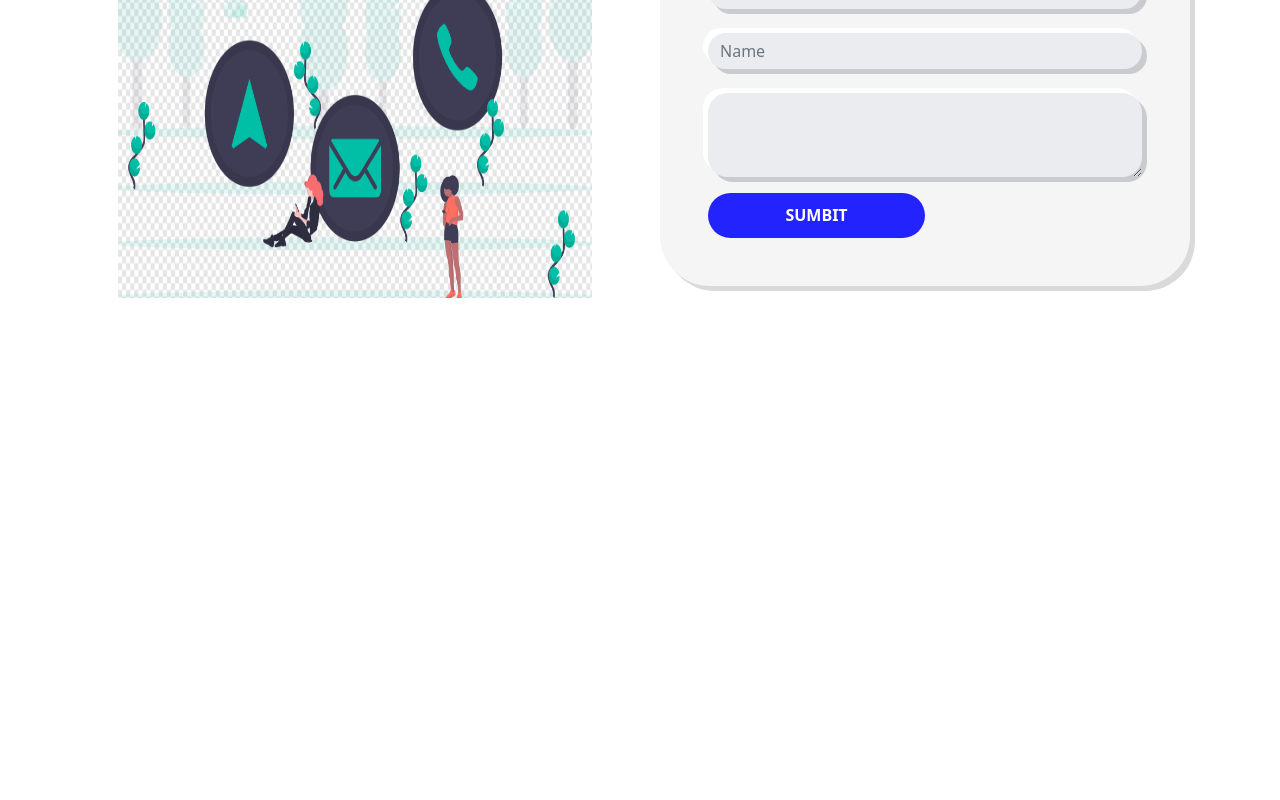
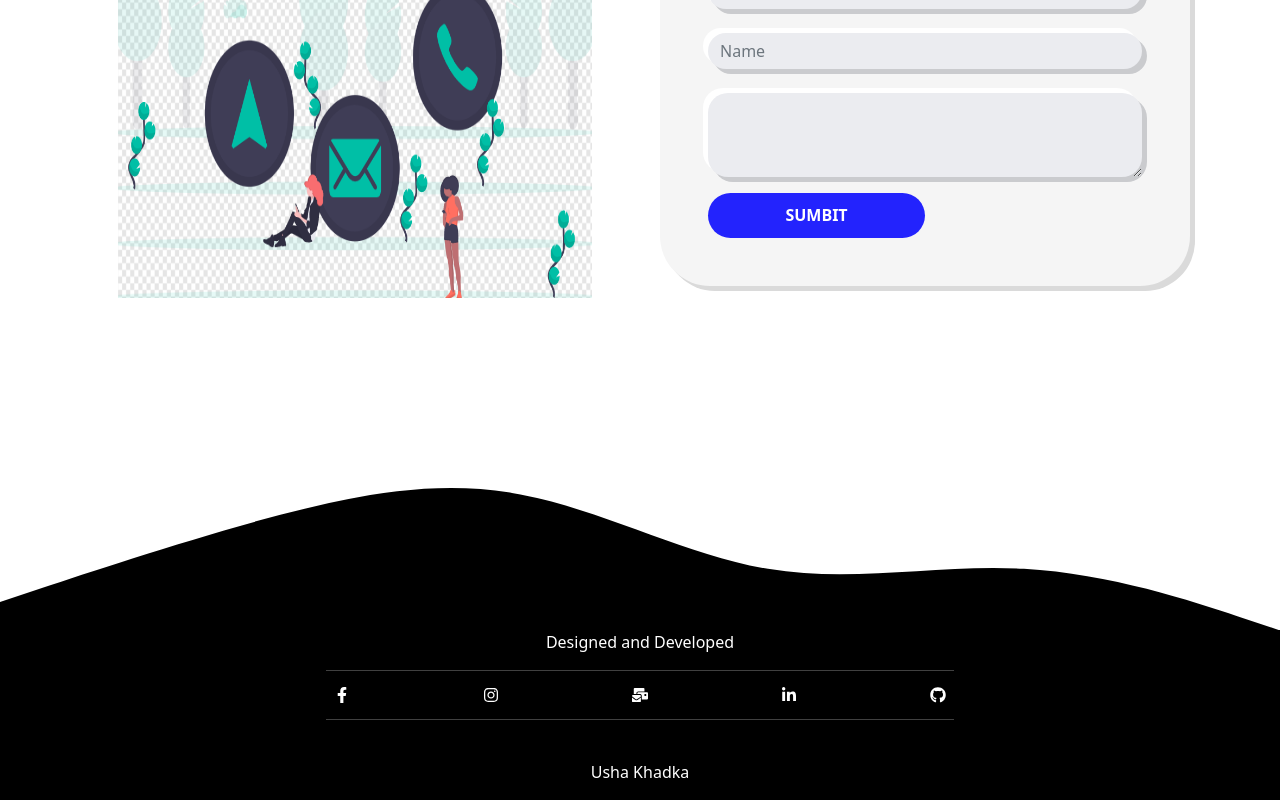
Before and after one commit to UshaKhadkaKapan/realPortfolio, a React (Create React App) app: page /contact in a window 1280 px wide. Shown: the part 264-1064 px from the top of the page. Before the commit the page ends 800 px from the top, so only its background shows below. Built offline with nearby package versions, Linux system fonts and the light colour scheme.

Commit message:
footer part is complete

```diff
--- a/src/App.js
+++ b/src/App.js
@@ -7,6 +7,7 @@ import Contact from "./pages/Contact";
 import "./styles/Home.css";
 import "./styles/header-footer.css";
 import "./styles/casorel.css";
+import Footer from "./components/Footer";
 
 function App() {
   return (
@@ -25,6 +26,7 @@ function App() {
           <Route path="/contact" element={<Contact />} />
         </Routes>
       </BrowserRouter>
+      <Footer />
     </div>
   );
 }
--- a/src/components/Footer.js
+++ b/src/components/Footer.js
@@ -0,0 +1,42 @@
+import React from "react";
+import {
+  FaFacebookF,
+  FaGithub,
+  FaInstagram,
+  FaLinkedinIn,
+  FaMailBulk,
+} from "react-icons/fa";
+
+const Footer = () => {
+  return (
+    <div className="footer">
+      <svg xmlns="http://www.w3.org/2000/svg" viewBox="0 0 1440 320">
+        <path
+          fill="000"
+          fill-opacity="1"
+          d="M0,288L48,272C96,256,192,224,288,197.3C384,171,480,149,576,165.3C672,181,768,235,864,250.7C960,267,1056,245,1152,250.7C1248,256,1344,288,1392,304L1440,320L1440,320L1392,320C1344,320,1248,320,1152,320C1056,320,960,320,864,320C768,320,672,320,576,320C480,320,384,320,288,320C192,320,96,320,48,320L0,320Z"
+        ></path>
+      </svg>
+      <div className="row justify-content-center footer-content">
+        <div className="col-md-6">
+          <div className="div">
+            <p> Designed and Developed </p>
+            <hr />
+            <div className="d-flex justify-content-between px-2">
+              <FaFacebookF className="footer-icons" />
+              <FaInstagram className="footer-icons" />
+              <FaMailBulk className="footer-icons" />
+              <FaLinkedinIn className="footer-icons" />
+              <FaGithub className="footer-icons" />
+            </div>
+            <hr />
+            <br />
+            <p>Usha Khadka</p>
+          </div>
+        </div>
+      </div>
+    </div>
+  );
+};
+
+export default Footer;
--- a/src/styles/header-footer.css
+++ b/src/styles/header-footer.css
@@ -233,7 +233,7 @@ textarea {
 }
 
 .footer-content {
-  background-color: #001220;
+  background-color: black;
   text-align: center;
   color: #fff;
 }
```
